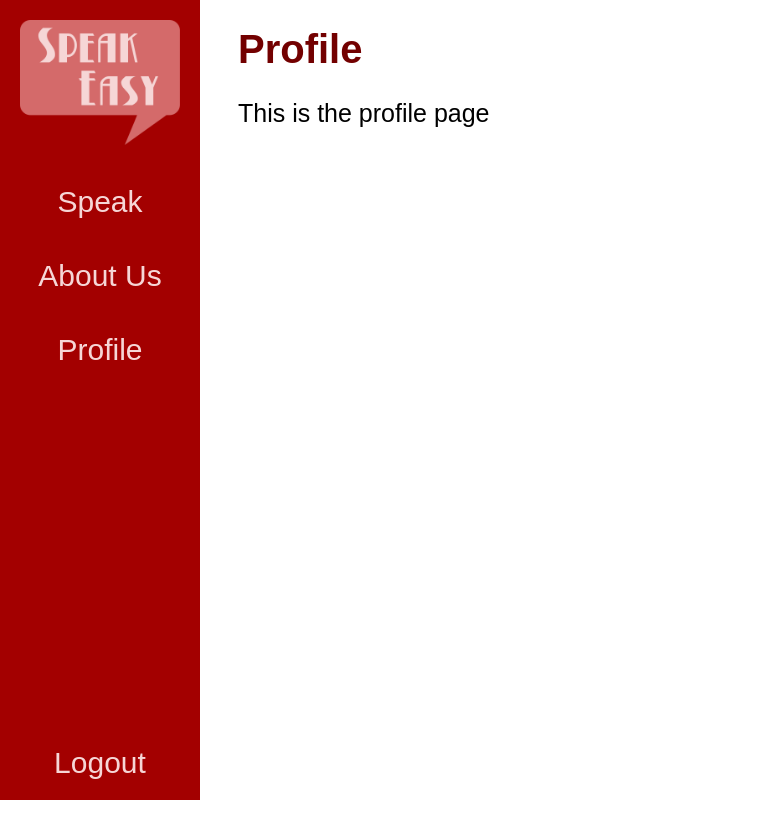
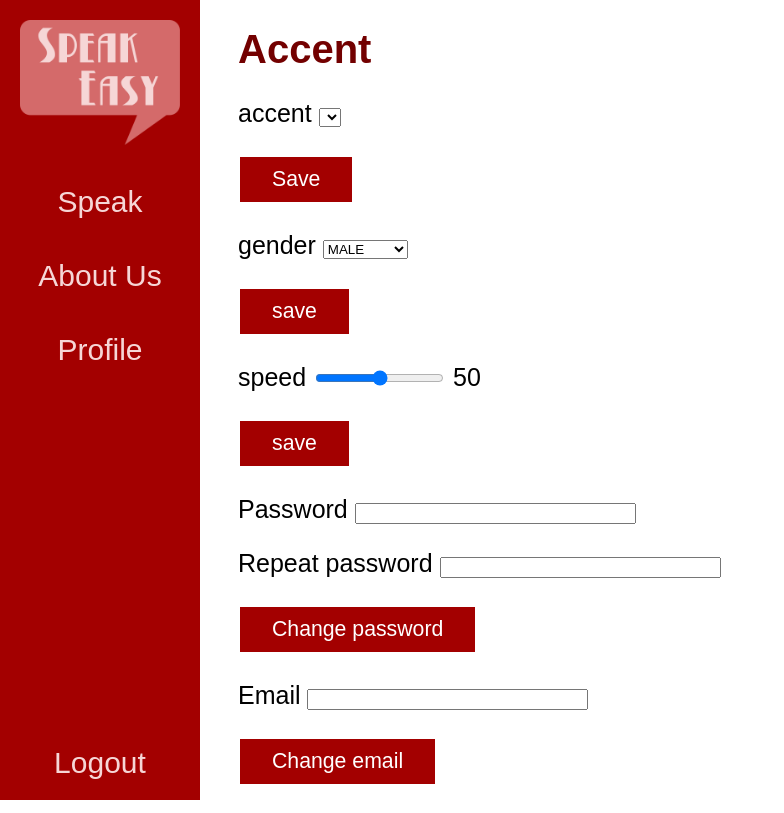
Before and after one commit to rakhadjo/speakeasy, a Flask app: page /profile in a window 1280 px wide. Shown: the whole page, without its empty margins (0-784 px from the left). Run offline with Flask 2, Linux system fonts and the light colour scheme; a user stored in the database is signed in; tables that the repository leaves empty hold one stand-in row (values such as "Sample post"); lists and menus that the app fills with data are empty.

Commit message:
Added the forms to profile.html

```diff
--- a/speakeasy/app/forms.py
+++ b/speakeasy/app/forms.py
@@ -1,7 +1,9 @@
 from flask_wtf import FlaskForm
-from wtforms import StringField, PasswordField, BooleanField, SubmitField
+from wtforms import StringField, PasswordField, BooleanField, SubmitField, SelectField
+from wtforms.fields.html5 import DecimalRangeField
 from wtforms.validators import ValidationError, DataRequired, Email, EqualTo, Length
 from app.models import User
+from app import speech_client
 
 class LoginForm(FlaskForm):
     username = StringField('Username', validators=[DataRequired()])
@@ -25,3 +27,33 @@ class RegistrationForm(FlaskForm):
         user = User.query.filter_by(email=email.data).first()
         if user is not None:
             raise ValidationError('Please use a different email address.')
+
+class AccentProfileForm(FlaskForm):
+    accents = (voice.name for voice in speech_client.list_voices().voices)
+    accents = (name for name in accents if name[:2] == "en")
+    accents = [(name, name) for name in accents]
+    accent_dropdown = SelectField('accent',
+            choices = accents,
+            validators = [DataRequired()])
+    submit = SubmitField("Save")
+
+class GenderProfileForm(FlaskForm):
+    genders = [(g,g) for g in ("MALE", "FEMALE", "NEUTRAL")]
+    gender_dropdown = SelectField("gender",
+            choices = genders,
+            validators = [DataRequired()])
+    submit = SubmitField("save")
+
+class SpeedProfileForm(FlaskForm):
+    speed = DecimalRangeField("speed", default = 50)
+    submit = SubmitField("save")
+
+class PasswordProfileForm(FlaskForm):
+    password = PasswordField("Password", validators=[DataRequired()])
+    password2 = PasswordField(
+            "Repeat password", validators=[DataRequired(), EqualTo("password")])
+    submit = SubmitField("Change password")
+
+class EmailProfileForm(FlaskForm):
+    email = StringField("Email", validators=[DataRequired(), Email()])
+    submit = SubmitField("Change email")
--- a/speakeasy/app/routes.py
+++ b/speakeasy/app/routes.py
@@ -1,9 +1,22 @@
 from flask import render_template, request, jsonify, url_for, redirect
 from app import app, db, DEFAULT_KEYBOARDS
-from flask_login import current_user, login_user, logout_user, login_required
+from flask_login import (
+        current_user,
+        login_user,
+        logout_user,
+        login_required,
+        )
 from werkzeug.urls import url_parse
 from app.models import User, UserKeyboard, Keyboard
-from app.forms import LoginForm, RegistrationForm
+from app.forms import (
+        LoginForm,
+        RegistrationForm,
+        AccentProfileForm,
+        GenderProfileForm,
+        SpeedProfileForm,
+        PasswordProfileForm,
+        EmailProfileForm,
+        )
 
 @app.route("/")
 def index():
@@ -14,7 +27,6 @@ def index():
         keyboards = {k.icon:[k.phrase1, k.phrase2, k.phrase3] for k in keyboard_list}
     else:
         keyboards = DEFAULT_KEYBOARDS
-    print(keyboards)
     return render_template("index.html", keyboards=keyboards)
 
 @app.route("/about_us")
@@ -65,7 +77,29 @@ def register():
         return redirect(url_for('login'))
     return render_template('register.html', title='Register', form=form)
 
-@app.route("/profile")
-@login_required
+@app.route("/profile", methods=["GET", "POST"])
+#@login_required
 def profile():
-    return render_template("profile.html")
+    accent_form = AccentProfileForm()
+    if accent_form.submit.data and accent_form.validate():
+        print(accent_form.accent_dropdown.data)
+    gender_form = GenderProfileForm()
+    if gender_form.submit.data and gender_form.validate():
+        print(gender_form.gender_dropdown.data)
+    speed_form = SpeedProfileForm()
+    if speed_form.submit.data and speed_form.validate():
+        print(speed_form.speed.data)
+    password_form = PasswordProfileForm()
+    if password_form.submit.data and password_form.validate():
+        print(password_form.password.data)
+        print(password_form.password.data)
+    email_form = EmailProfileForm()
+    if email_form.submit.data and email_form.validate():
+        print(email_form.email.data)
+    return render_template("profile.html",
+            accent_form=accent_form,
+            gender_form=gender_form,
+            password_form=password_form,
+            email_form=email_form,
+            speed_form=speed_form,
+            )
--- /dev/null
+++ b/speakeasy/app/static/js/profile.js
@@ -0,0 +1,3 @@
+function outputUpdate(speed) {
+    document.querySelector('#selected-age').value = Math.trunc(speed);
+}
--- a/speakeasy/app/templates/profile.html
+++ b/speakeasy/app/templates/profile.html
@@ -3,6 +3,69 @@
 {% block title %}Profile{% endblock %}
 
 {% block content %}
-	<h1>Profile</h1>
-	<p>This is the profile page</p>
+<script type="text/javascript" src="{{ url_for('static', filename='js/profile.js') }}"></script>
+<h1>Accent</h1>
+<form action="" method="post" novalidate>
+	{{ accent_form.hidden_tag() }}
+	<p>
+		{{ accent_form.accent_dropdown.label }}
+		{{ accent_form.accent_dropdown() }}
+		{% for error in accent_form.accent_dropdown.errors %}
+		<span class="error">[{{ error }}]</span>
+		{% endfor %}
+	</p>
+	<p>{{ accent_form.submit() }}</p>
+</form>
+<form action="" method="post" novalidate>
+	{{ gender_form.hidden_tag() }}
+	<p>
+		{{ gender_form.gender_dropdown.label }}
+		{{ gender_form.gender_dropdown() }}
+		{% for error in gender_form.gender_dropdown.errors %}
+		<span class="error">[{{ error }}]</span>
+		{% endfor %}
+	</p>
+	<p>{{ gender_form.submit() }}</p>
+</form>
+<form action="" method="post" novalidate>
+	{{ speed_form.hidden_tag() }}
+	<p>
+		{{ speed_form.speed.label }}
+		{{ speed_form.speed(min=0, max=100, oninput="outputUpdate(value)") }}
+		<output for="age" id="selected-age">{{ speed_form.speed.data }}</output>
+		{% for error in speed_form.speed.errors %}
+		<span class="error">[{{ error }}]</span>
+		{% endfor %}
+	</p>
+	<p>{{ speed_form.submit() }}</p>
+</form>
+<form action="" method="post" novalidate>
+	{{ password_form.hidden_tag() }}
+	<p>
+		{{ password_form.password.label }}
+		{{ password_form.password(size=32) }}
+		{% for error in password_form.password.errors %}
+		<span class="error">[{{ error }}]</span>
+		{% endfor %}
+	</p>
+	<p>
+		{{ password_form.password2.label }}
+		{{ password_form.password2(size=32) }}
+		{% for error in password_form.password2.errors %}
+		<span class="error">[{{ error }}]</span>
+		{% endfor %}
+	</p>
+	<p>{{ password_form.submit() }}</p>
+</form>
+<form action="" method="post" novalidate>
+	{{ email_form.hidden_tag() }}
+	<p>
+		{{ email_form.email.label }}
+		{{ email_form.email(size=32) }}
+		{% for error in email_form.email.errors %}
+		<span class="error">[{{ error }}]</span>
+		{% endfor %}
+	</p>
+	<p>{{ email_form.submit() }}</p>
+</form>
 {% endblock %}
```
